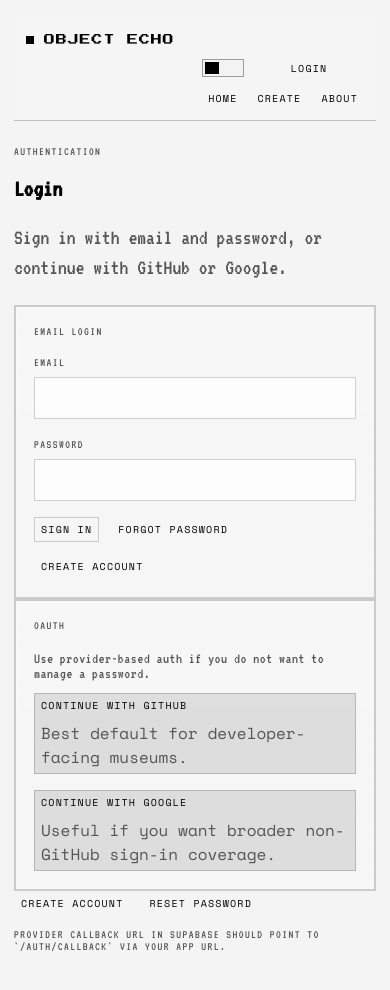
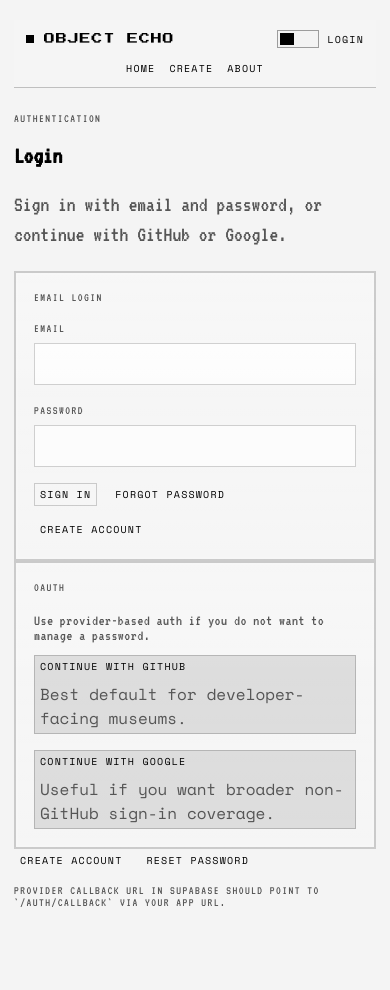
Before and after one commit to Kaiwen0418/object-echo, a Next.js app: page /login in a window 390 px wide. Shown: the top 990 px of the page. Built offline with nearby package versions, Linux system fonts and the light colour scheme; no server answers.

Commit message:
feat: enhance responsive design for header and museum styles

```diff
--- a/app/styles/header.css
+++ b/app/styles/header.css
@@ -521,6 +521,21 @@ body.dark .auth-status-trigger:hover {
 }
 
 @media (max-width: 560px) {
+  .site-header {
+    display: grid;
+    grid-template-columns: minmax(0, 1fr) auto auto;
+    align-items: center;
+    gap: 8px;
+  }
+
+  .site-brand-lockup {
+    grid-column: 1;
+    width: auto;
+    flex-direction: row;
+    align-items: center;
+    gap: 10px;
+  }
+
   .site-brand {
     font-size: 11px;
     line-height: 1.4;
@@ -532,15 +547,19 @@ body.dark .auth-status-trigger:hover {
   }
 
   .site-header-actions {
-    width: auto;
-    margin-left: auto;
-    grid-template-columns: auto auto;
-    align-items: center;
-    gap: 10px;
+    display: contents;
   }
 
-  .theme-toggle {
-    justify-self: auto;
+  .site-header-actions > .theme-toggle {
+    grid-column: 2;
+    grid-row: 1;
+    justify-self: end;
+  }
+
+  .site-header-actions > .auth-status {
+    grid-column: 3;
+    grid-row: 1;
+    justify-self: end;
   }
 
   .theme-toggle-label {
@@ -548,20 +567,24 @@ body.dark .auth-status-trigger:hover {
   }
 
   .marketing-header {
-    padding: 12px 12px 10px;
+    padding: 10px 12px 8px;
   }
 
   .site-nav {
     grid-column: 1 / -1;
-    order: 3;
-    gap: 8px;
-    justify-content: flex-start;
+    grid-row: 2;
+    display: grid;
+    grid-auto-flow: column;
+    justify-self: stretch;
+    gap: 4px;
+    justify-content: center;
     width: 100%;
+    margin-top: 2px;
   }
 
   .nav-link,
   .primary-button {
-    padding: 4px 6px;
+    padding: 3px 5px;
     font-size: 10px;
     letter-spacing: 0.12em;
   }
@@ -578,5 +601,6 @@ body.dark .auth-status-trigger:hover {
 
   .compact-auth-actions .nav-link {
     font-size: 10px;
+    padding-right: 0;
   }
 }
--- a/app/styles/museum.css
+++ b/app/styles/museum.css
@@ -583,8 +583,11 @@
 
 .npc-era-lcd-time {
   font-family: "JetBrains Mono", monospace;
-  font-size: 24px;
-  letter-spacing: 0.1em;
+  font-size: clamp(16px, 5vw, 24px);
+  line-height: 1;
+  letter-spacing: clamp(0.02em, 0.35vw, 0.1em);
+  white-space: nowrap;
+  font-variant-numeric: tabular-nums;
   text-shadow: 0 0 8px rgba(57, 255, 20, 0.4);
 }
 
@@ -1610,6 +1613,7 @@ body.dark .museum-device-summary {
     grid-template-columns: 1fr;
     grid-template-rows: auto auto auto;
     min-height: auto;
+    inset: 96px 0 0;
   }
 
   .museum-device-timeline {
@@ -1618,11 +1622,16 @@ body.dark .museum-device-summary {
 
   .museum-mobile-tabs {
     display: flex;
+    position: sticky;
+    top: 0;
+    z-index: 14;
     gap: 10px;
     overflow-x: auto;
     padding: 10px 10px 0;
     border-top: 1px solid color-mix(in oklab, var(--muted) 20%, transparent);
     border-bottom: 1px solid color-mix(in oklab, var(--muted) 16%, transparent);
+    background: color-mix(in oklab, var(--bg) 94%, black 6%);
+    backdrop-filter: blur(10px);
     scrollbar-width: none;
   }
 
@@ -1752,14 +1761,22 @@ body.dark .museum-device-summary {
 }
 
 @media (max-width: 560px) {
+  .museum-device-shell {
+    inset: 88px 0 0;
+  }
+
   .museum-device-panel {
     grid-template-columns: minmax(146px, 0.88fr) minmax(0, 1.12fr);
     gap: 10px;
-    padding: 10px 8px 6px;
+    padding: 10px 8px 2px;
   }
 
   .museum-device-panel > .player-panel {
     min-width: 0;
+  }
+
+  .home-showcase .museum-device-panel > :not(.player-panel):last-of-type {
+    min-height: 194px;
   }
 
   .museum-device-panel .museum-spec-card,
--- a/features/museum/lib/config.ts
+++ b/features/museum/lib/config.ts
@@ -10,8 +10,9 @@ const MODEL_CONFIGS: Record<string, MuseumSceneModelConfig> = {
     path: "/demo/models/casio_f-91w/scene.gltf",
     scale: 1.8,
     lift: 0.2,
-    yaw: Math.PI * 0.24,
-    pitch: Math.PI * 0.3
+    offsetX: -0.36,
+    yaw: Math.PI * 0.08,
+    pitch: Math.PI * 0.48
   },
   "NOKIA 3310": { path: "/demo/models/nokia_3310/scene.gltf", scale: 2.55, lift: 0.04, yaw: Math.PI * 0.14 },
   "SONY WALKMAN": {
```
